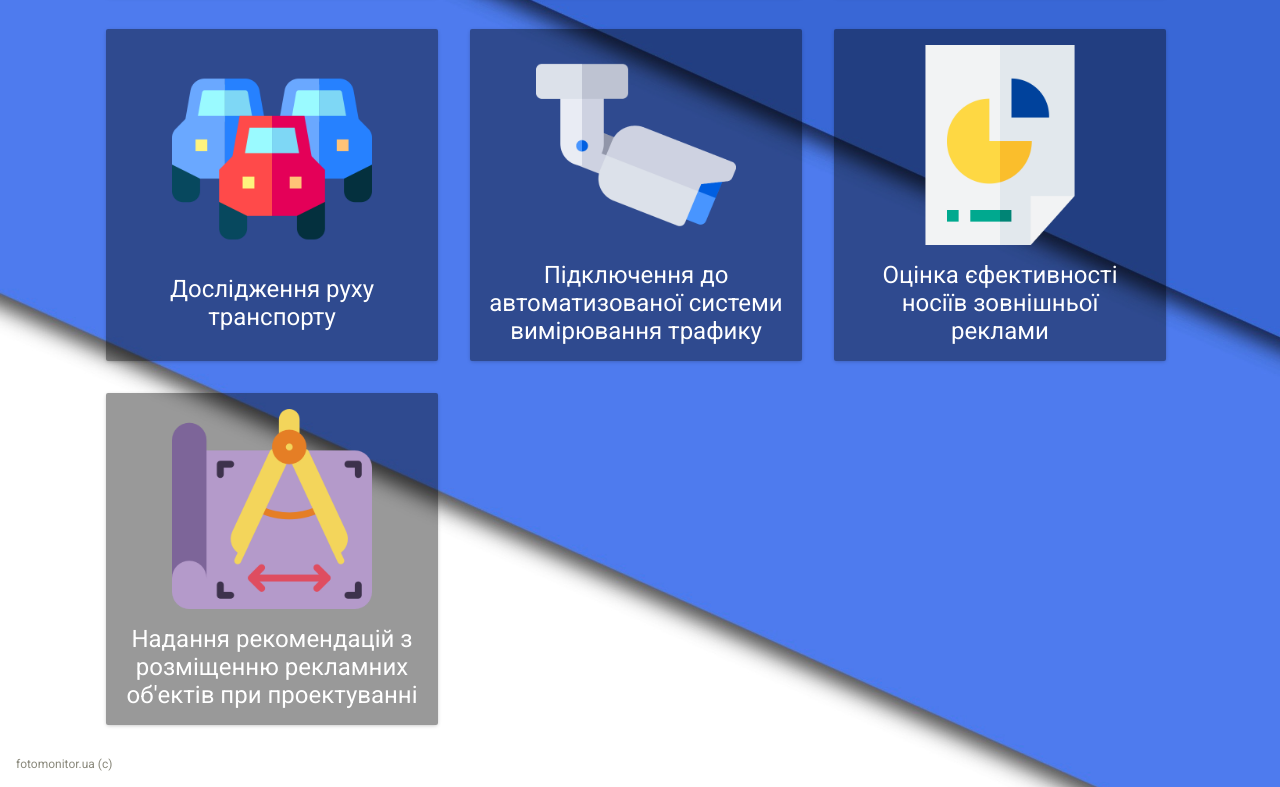
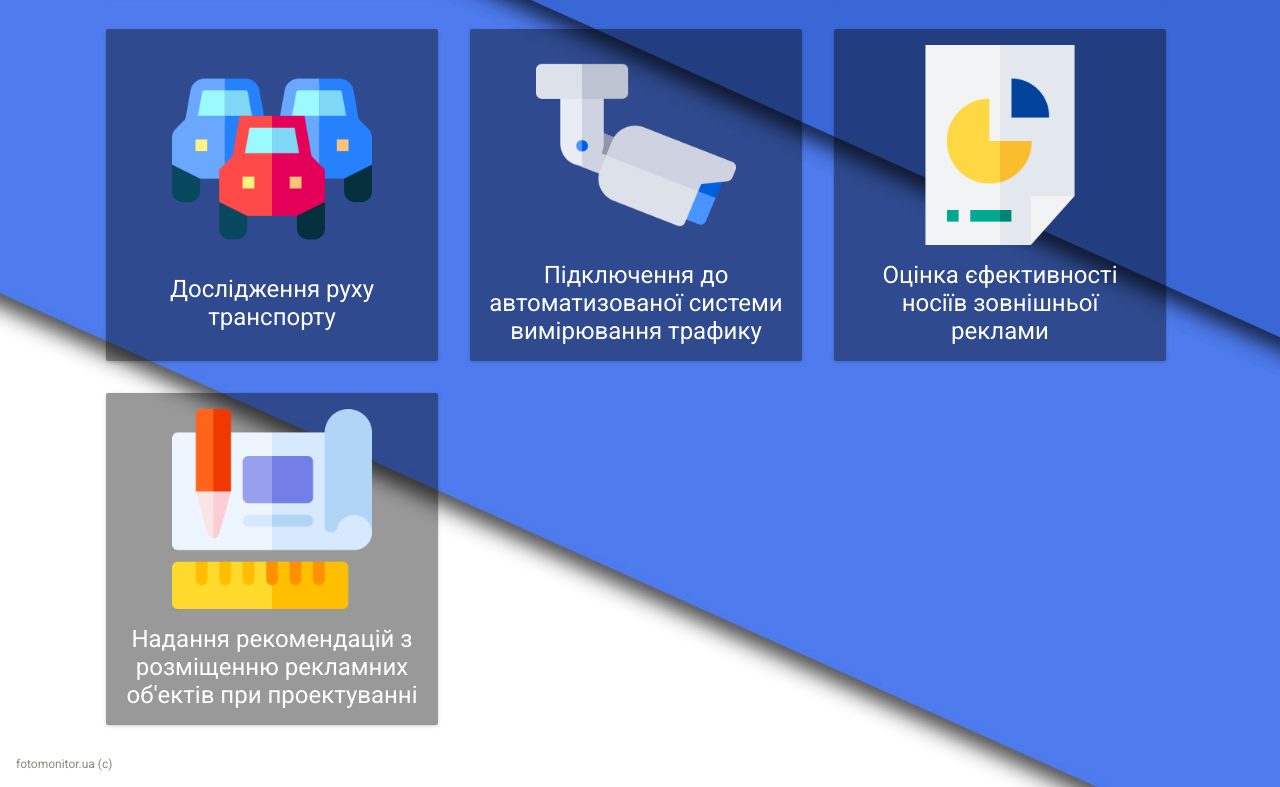
Before and after one commit to TonyTekk/fotomonitor-landing, a website built with webpack: page index.html in a window 1280 px wide. Shown: the part 612-1399 px from the top of the page. Built offline with nearby package versions, Linux system fonts and the light colour scheme.

Commit message:
Add service icon

```diff
--- a/index.html
+++ b/index.html
@@ -108,7 +108,7 @@
         </p>
 
         <p class="service-type">
-            <img src="dist/static/services/prototyping.png">
+            <img src="dist/static/services/prototyping_1.png">
             Надання рекомендацій з розміщенню рекламних об'ектів при проектуванні
         </p>
     </section>
```
Also changed, not shown: dist/static/services/prototyping_1.png (added).
